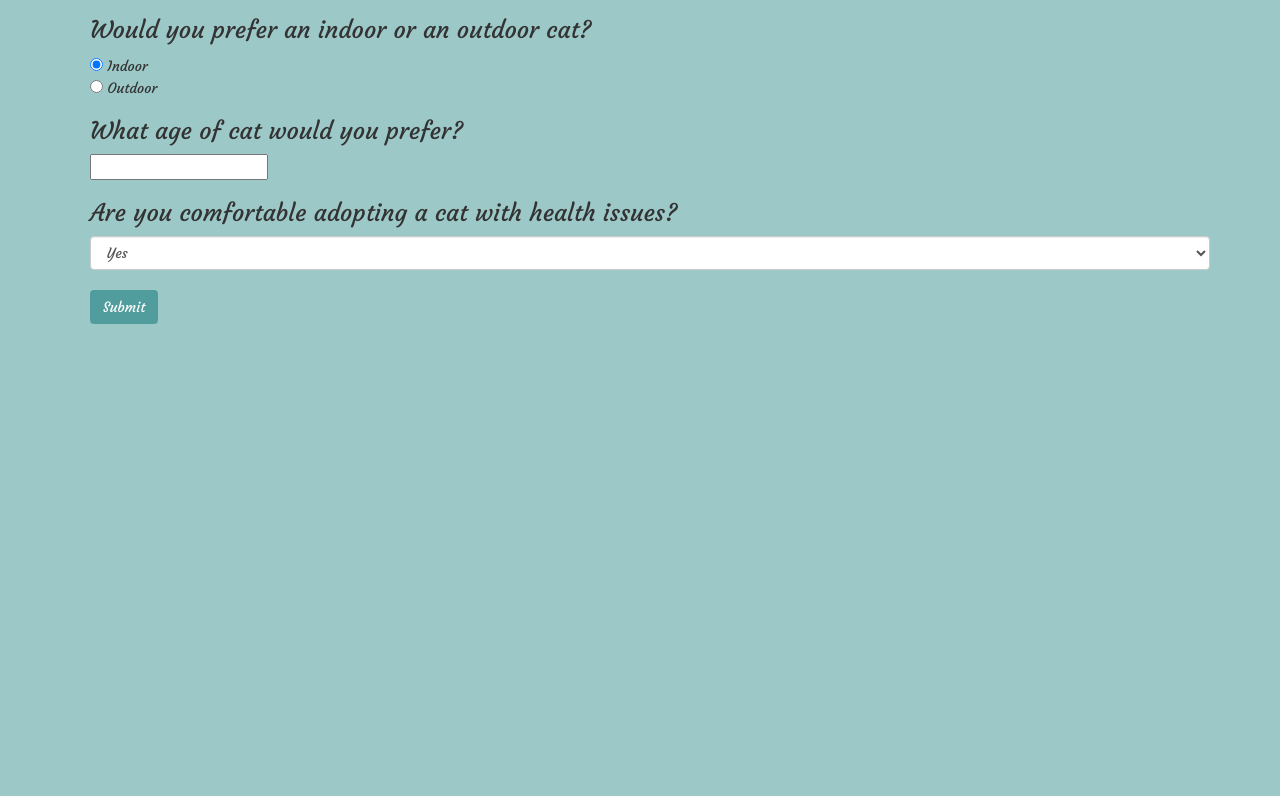
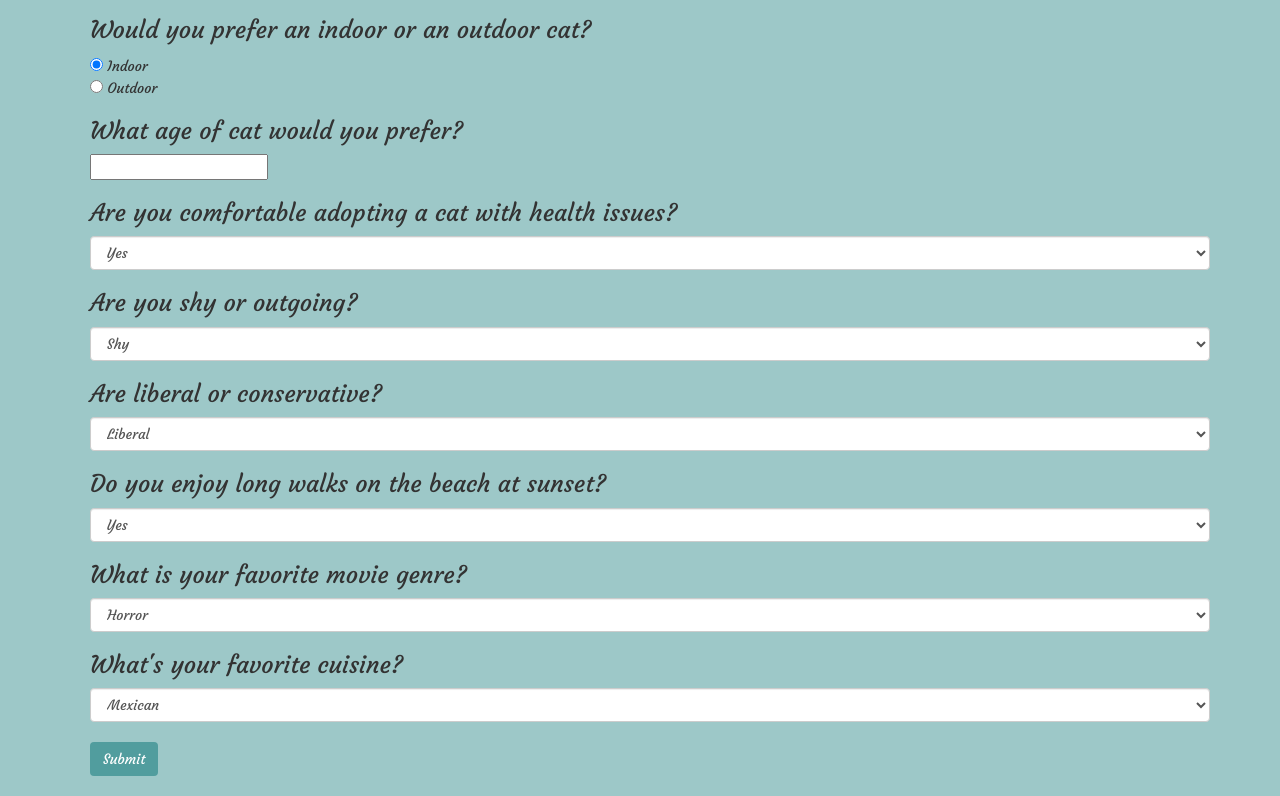
Before and after one commit to laurenposey/ok-kitty, a plain HTML site: page index.html in a window 1280 px wide. Shown: the part 679-1475 px from the top of the page. Before the commit the page ends 1023 px from the top, so only its background shows below. Drawn offline with Linux system fonts and the light colour scheme.

Commit message:
add survey questions

```diff
--- /dev/null
+++ b/css/rehome.css
@@ -0,0 +1,37 @@
+.jumbotron {
+  margin-bottom: 0px;
+  background-image: url("../img/cats1.jpeg") !important;
+  background-position: 0% 25%;
+  background-size: cover;
+  background-repeat: no-repeat;
+  color: white;
+  text-shadow: black 0.3em 0.3em 0.3em;
+  -webkit-text-stroke: 2px black;
+}
+
+h1 {
+  margin-left: 20px;
+  font-family: 'Courgette', cursive;
+}
+
+h3 {
+  margin-left: 20px;
+  font-family: 'Courgette', cursive;
+}
+
+body {
+  background-color: #9DC8C8;
+}
+
+.rehome {
+  margin-left: 20px;
+  font-family: 'Courgette', cursive;
+
+}
+
+.btn {
+  margin-top: 20px;
+  background-color: #519D9E;
+  color: white;
+  margin-bottom: 20px;
+}
--- a/index.html
+++ b/index.html
@@ -50,6 +50,41 @@
             <option value="No">No</option>
           </select>
 
+          <h3>Are you shy or outgoing?</h3>
+          <select id="userPersonality" class="form-control">
+            <option value="shy">Shy</option>
+            <option value="outgoing">Outgoing</option>
+          </select>
+
+          <h3>Are liberal or conservative?</h3>
+          <select id="userPolitics" class="form-control">
+            <option value="liberal">Liberal</option>
+            <option value="conservative">Conservative</option>
+          </select>
+
+          <h3>Do you enjoy long walks on the beach at sunset?</h3>
+          <select id="userBeach" class="form-control">
+            <option value="Yes">Yes</option>
+            <option value="No">No</option>
+          </select>
+
+          <h3>What is your favorite movie genre?</h3>
+          <select id="userMovie" class="form-control">
+            <option value="horror">Horror</option>
+            <option value="action">Action</option>
+            <option value="comedy">Comedy</option>
+            <option value="drama">Drama</option>
+            <option value="classics">Classics</option>
+          </select>
+
+          <h3>What's your favorite cuisine?</h3>
+          <select id="userCuisine" class="form-control">
+            <option value="mexican">Mexican</option>
+            <option value="italian">Italian</option>
+            <option value="mediterranean">Mediterranean</option>
+            <option value="chinese">Chinese</option>
+          </select>
+
           <button type="submit" class="btn">Submit</button>
         </form>
       </div>
```
Also changed, not shown: rehome.html (added, +40 -0 lines), js/rehome.js (added).
